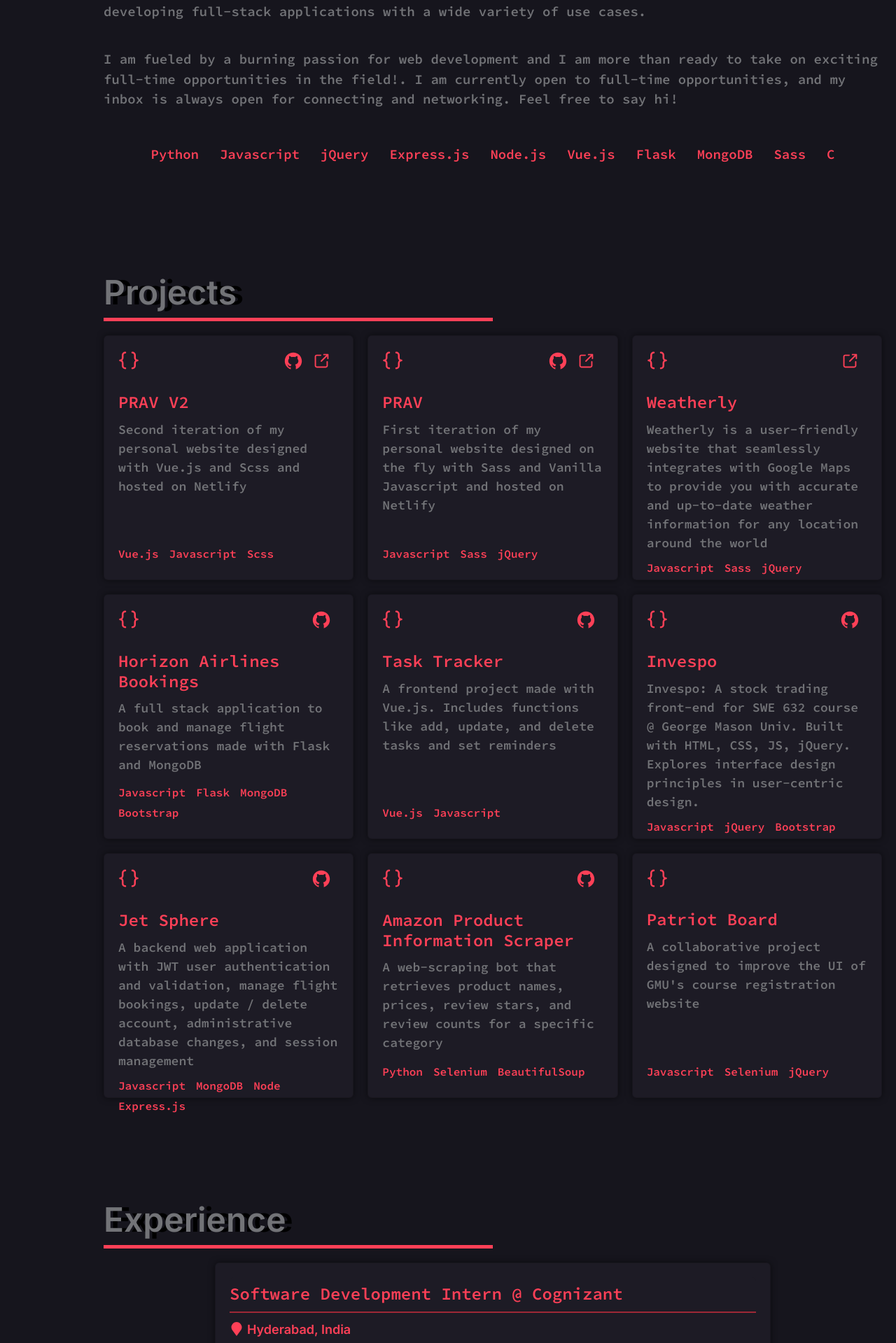
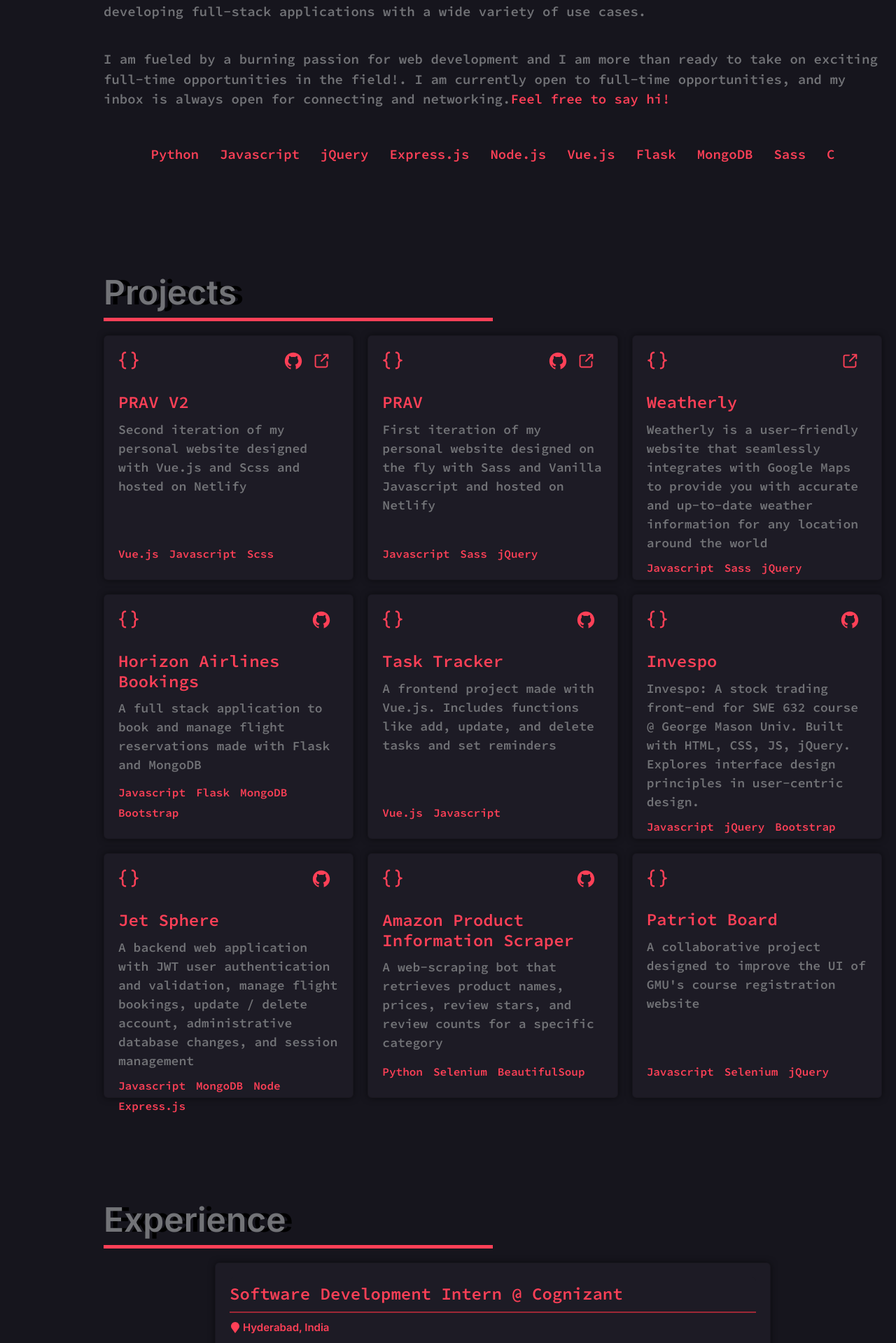
Before and after one commit to praneethravuri/PRAV-V2, a Vue app: page / in a window 1280 px wide. Shown: the part 1161-3080 px from the top of the page at 70% size. Built offline with nearby package versions, Linux system fonts and the light colour scheme.

Commit message:
Optimized scss files - 1

```diff
--- a/src/components/About.vue
+++ b/src/components/About.vue
@@ -23,7 +23,7 @@
         </div>
 
         <div class="about-3">
-            <p>I am fueled by a burning passion for web development and I am more than ready to take on exciting full-time opportunities in the field!. I am currently open to full-time opportunities, and my inbox is always open for connecting and networking. Feel free to say hi!</p>
+            <p>I am fueled by a burning passion for web development and I am more than ready to take on exciting full-time opportunities in the field!. I am currently open to full-time opportunities, and my inbox is always open for connecting and networking.<span><a href="mailto: prav2500@gmail.com" class="about-contact-link">Feel free to say hi!</a></span></p>
         </div>
 
         <div class="skills-container">
--- a/src/styles/about.scss
+++ b/src/styles/about.scss
@@ -1,37 +1,51 @@
 .container {
+
     margin-top: 20px;
     display: flex;
     flex-wrap: wrap;
     justify-content: center;
-}
 
-.container .about {
-    width: 100%;
-    margin: 20px 0;
-}
+    & .about {
+        width: 100%;
+        margin: 20px 0;
+    }
 
-.container div p {
-    margin: 20px 0px;
-    font-family: $source-code-pro-font;
-    font-size: 19px;
-}
+    & div p {
+        margin: 20px 0px;
+        font-family: $source-code-pro-font;
+        font-size: 19px;
+    }
 
-.skills-container {
-    display: flex;
-    flex-wrap: wrap;
-    justify-content: center;
 }
 
 .skills {
     margin: 10px 15px;
+
+    &-container {
+        display: flex;
+        flex-wrap: wrap;
+        justify-content: center;
+    }
+
+    & p {
+        font-family: $source-code-pro-font;
+        font-weight: 600;
+        color: $bright-red;
+        font-size: 16px;
+    }
+
 }
 
-.skills p {
-    font-family: $source-code-pro-font;
-    font-weight: 600;
+.about-contact-link {
+    text-decoration: none;
     color: $bright-red;
-    font-size: 16px;
+    transition: $transition;
+
+    &:hover {
+        color: $dark-red;
+    }
 }
+
 
 @media (min-width: 600px) {
     .container .about {
--- a/src/styles/contact.scss
+++ b/src/styles/contact.scss
@@ -26,14 +26,12 @@ textarea {
   transition: $transition;
   box-shadow: 0 0 10px 0 rgba(0, 0, 0, 0.5);
   font-family: $source-code-pro-font;
-}
 
-input:focus,
-textarea:focus {
+  &:focus {
     outline: none;
     background-color: $dark-blue;
     box-shadow: none;
-
+  }
 }
 
 button[type="submit"] {
@@ -44,8 +42,8 @@ button[type="submit"] {
   font-weight: bold;
   border: 1px solid $bright-red;
   transition: $transition;
+
+  &:hover {
+    box-shadow: 5px 5px $bright-red;
+  }
 }
-
-button[type="submit"]:hover{
-  box-shadow: 5px 5px $bright-red;
-}
--- a/src/styles/experience.scss
+++ b/src/styles/experience.scss
@@ -11,9 +11,8 @@
     height: 350px;
     margin: 20px;
     box-shadow: 0 0 10px 0 rgba(0, 0, 0, 0.5);
-}
 
-.card-header {
+    &-header {
         display: flex;
         justify-content: space-between;
         align-items: center;
@@ -22,42 +21,47 @@
         border-bottom: 2px solid $dark-red;
     }
 
-.card-heading {
+    &-heading {
         font-family: $source-code-pro-font;
         font-size: 24px;
         font-weight: 600;
         color: $bright-red;
     }
 
-.card-date {
+    &-date {
         font-size: 18px;
         color: $text-color;
         margin-bottom: 10px;
     }
 
-.card-location {
+    &-location {
         display: flex;
         align-items: center;
         margin-bottom: 10px;
     }
 
-.location-icon {
+    &-content p {
+        font-size: 18px;
+        margin-bottom: 10px;
+        color: $text-color;
+        font-family: $source-code-pro-font;
+    }
+
+}
+
+.location {
+
+    &-icon {
         width: 20px;
         height: 20px;
         margin-right: 5px;
         fill: $bright-red;
     }
 
-.location-text {
+    &-text {
         font-size: 18px;
         color: $bright-red;
     }
-
-.card-content p {
-    font-size: 18px;
-    margin-bottom: 10px;
-    color: $text-color;
-    font-family: $source-code-pro-font;
 }
 
 @media (max-width: 600px) {
@@ -69,21 +73,28 @@
         padding: 20px;
         width: 100%;
         margin: 15px auto;
-    }
 
-    .card-heading {
+        &-heading {
             font-size: 20px;
         }
 
-    .card-date,
-    .location-text,
-    .card-content p {
+        &-date,
+        &-content p {
             font-size: 15px;
         }
+    }
 
-    .location-icon {
+}
+
+.location {
+
+    &-icon {
         width: 16px;
         height: 16px;
         margin-right: 3px;
     }
+
+    &-text {
+        font-size: 15px;
     }
+}
```
Lines whose indentation alone changed are shown as unchanged.
